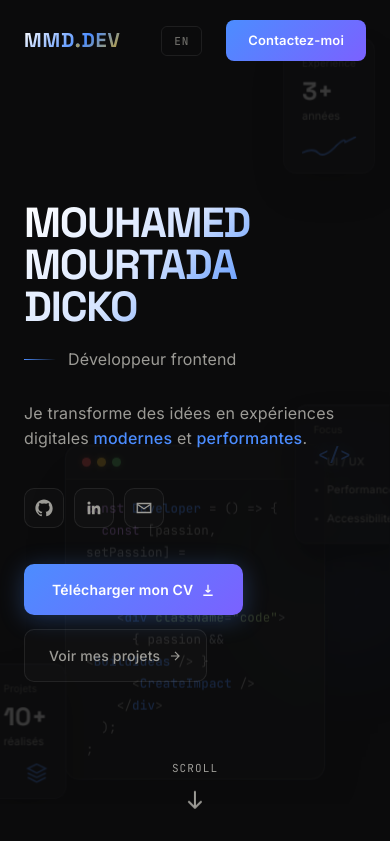
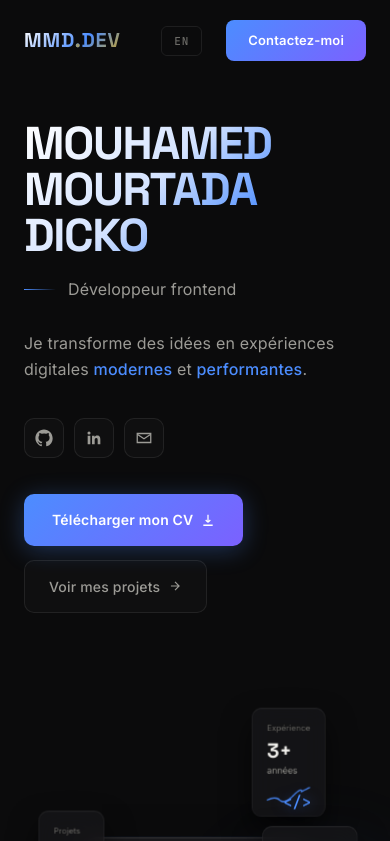
Before and after one commit to mouhamedm/lumora, a React (Vite) app: page / in a window 390 px wide. Shown: the top 841 px of the page. Built offline with nearby package versions, Linux system fonts and the light colour scheme.

Commit message:
Ajout fonctionnalité X

```diff
--- a/src/sections/Hero/Hero.css
+++ b/src/sections/Hero/Hero.css
@@ -124,7 +124,7 @@
 /* Name headline */
 .hero__name {
   font-family: var(--font-display);
-  font-size: clamp(42px, 5.5vw, 72px);
+  font-size: clamp(46px, 5.5vw, 72px);
   line-height: 1;
   font-weight: 700;
   margin: 0 0 8px;
@@ -551,6 +551,10 @@
   .hero__float-card {
     transform: scale(0.85);
   }
+
+  .hero__scroll-indicator {
+    display: none;
+  }
 }
 
 @media (max-width: 768px) {
@@ -558,8 +562,9 @@
     display: flex;
     flex-direction: column;
     justify-content: center;
-    padding: 100px 24px 60px;
+    padding: 120px 24px 60px;
     min-height: 100vh;
+    gap: 40px;
   }
 
   .hero__content {
@@ -569,27 +574,22 @@
   }
 
   .hero__right {
-    position: absolute;
-    inset: 0;
-    z-index: 0;
-    opacity: 0.2;
-    pointer-events: none;
+    position: relative;
+    width: 100%;
+    height: 340px;
     display: flex;
+    justify-content: center;
     align-items: center;
-    justify-content: center;
-    overflow: hidden;
   }
 
   .hero__scene {
+    width: 100%;
     height: 100%;
-    width: 100%;
+    transform: scale(0.85);
+    transform-origin: center center;
   }
 
   .code-card {
     width: 260px;
   }
-
-  .hero__float-card {
-    transform: scale(0.9);
-  }
 }
--- a/src/sections/Navbar/Navbar.tsx
+++ b/src/sections/Navbar/Navbar.tsx
@@ -44,7 +44,7 @@ export default function Navbar() {
           >
             {lang === 'fr' ? 'EN' : 'FR'}
           </button>
-          <a href="#contact" className="nav__cta">
+          <a href="https://wa.me/2250719076206" className="nav__cta" target="_blank" rel="noopener noreferrer">
             <span>Contactez-moi</span>
           </a>
         </div>
```
